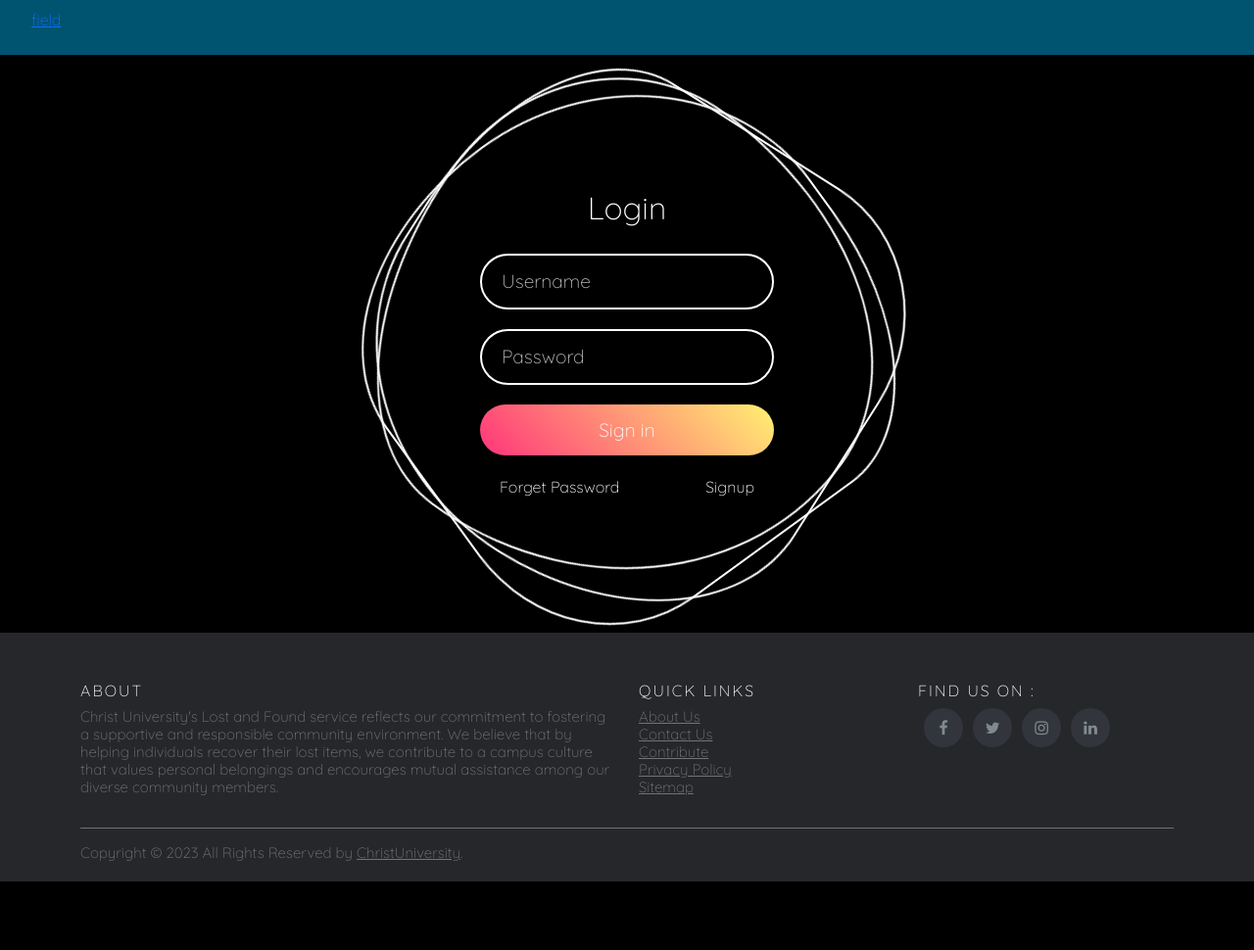
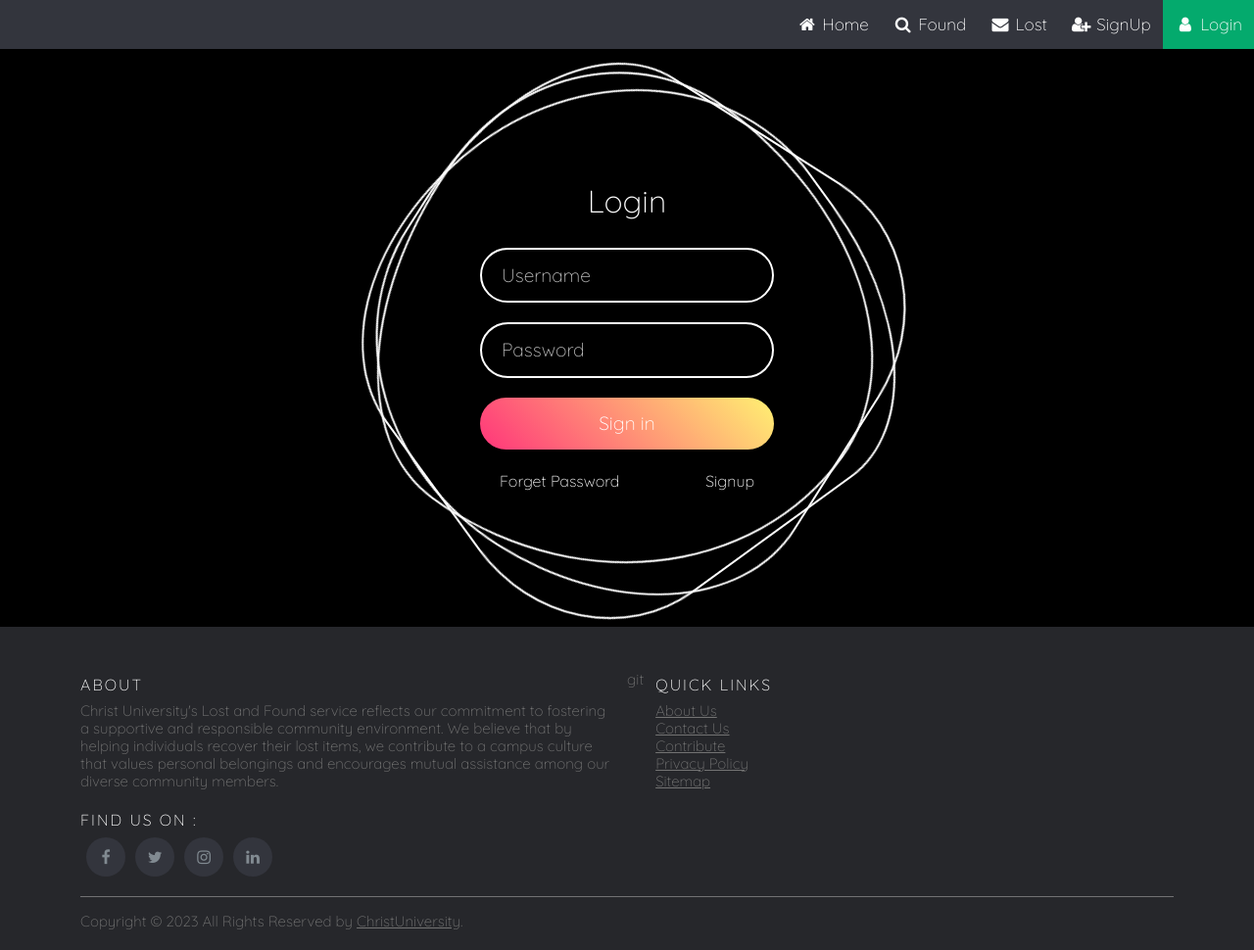
Before and after one commit to AmruthaPaalathara/Lost-and-Found, a Django app: template templates/claimant/login.html in a window 1280 px wide. Shown: the whole page at 98% size. Before the commit the page ends 900 px from the top, so only its background shows below. Run offline with Django 5.2, Linux system fonts and the light colour scheme; the template is opened without the code that fills it, so the values that code supplies are empty.

Commit message:
updated the navbar in both the pages

```diff
--- a/static/css/found/found.css
+++ b/static/css/found/found.css
@@ -1,7 +1,7 @@
 /* Style the navigation bar */
 .navbar1 {
     width: 100%;
-    background-color: #555;
+    background-color:#26272b;
     overflow: auto;
     justify-content: end;
     display: flex;
--- a/static/css/login.css
+++ b/static/css/login.css
@@ -277,3 +277,41 @@
     font-weight:600
   }
 }
+
+
+/* Style the navigation bar */
+.navbar1 {
+    width: 100%;
+    background-color:#33353d;
+    overflow: auto;
+    justify-content: end;
+    display: flex;
+  }
+
+  /* Navbar links */
+  .navbar1 a {
+    float: left;
+    text-align: center;
+    padding: 12px;
+    color: white;
+    text-decoration: none;
+    font-size: 17px;
+  }
+
+  /* Navbar links on mouse-over */
+  .navbar1 a:hover {
+    background-color: #000;
+  }
+
+  /* Current/active navbar link */
+  .active {
+    background-color: #04AA6D;
+  }
+
+  /* Add responsiveness - will automatically display the navbar vertically instead of horizontally on screens less than 500 pixels */
+  @media screen and (max-width: 500px) {
+    .navbar1 a {
+      float: none;
+      display: block;
+    }
+  }
--- a/templates/claimant/login.html
+++ b/templates/claimant/login.html
@@ -14,10 +14,13 @@
 <body style="background-color: black;">
 
     <header style="background-color: rgb(0, 84, 112);">
-        <div class="navbar">
-            <ul>
-                <a href="#">field</a>
-            </ul>
+        <div class="navbar1" align="left">
+
+            <a href="#"><i class="fa fa-fw fa-home"></i> Home</a>
+            <a href="#"><i class="fa fa-fw fa-search"></i> Found</a>
+            <a href="#"><i class="fa fa-fw fa-envelope"></i> Lost</a>
+            <a href="#"><i class="fa fa-fw fa-user-plus"></i> SignUp</a>
+            <a class="active" href="#"><i class="fa fa-fw fa-user"></i> Login</a>
         </div>
     </header>
 
@@ -68,7 +71,7 @@
                         belongings and encourages mutual assistance among our diverse community members.</p>
                 </div>
 
-
+git
 
                 <div class="col-xs-6 col-md-3">
                     <h6>Quick Links</h6>
```
